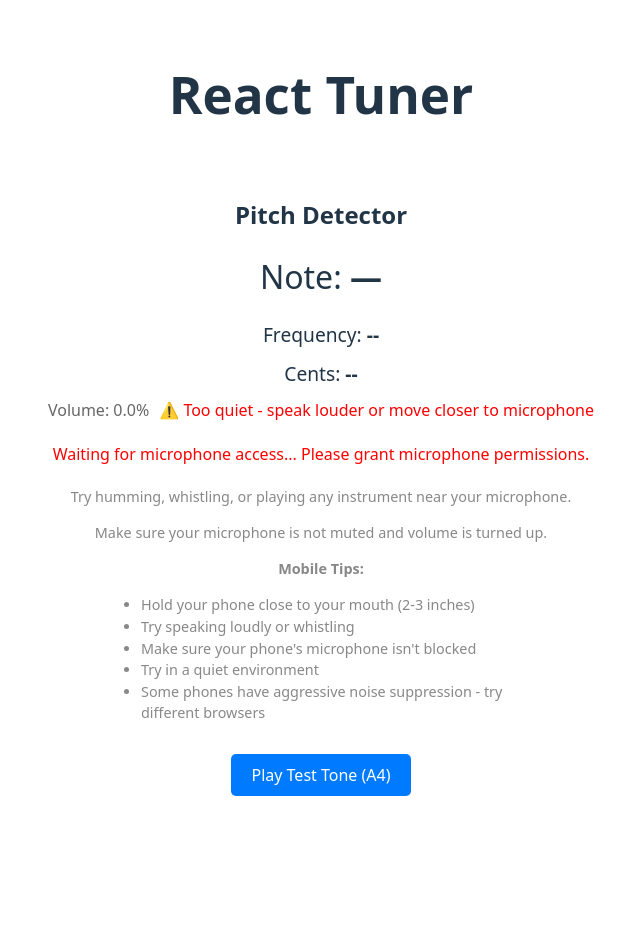
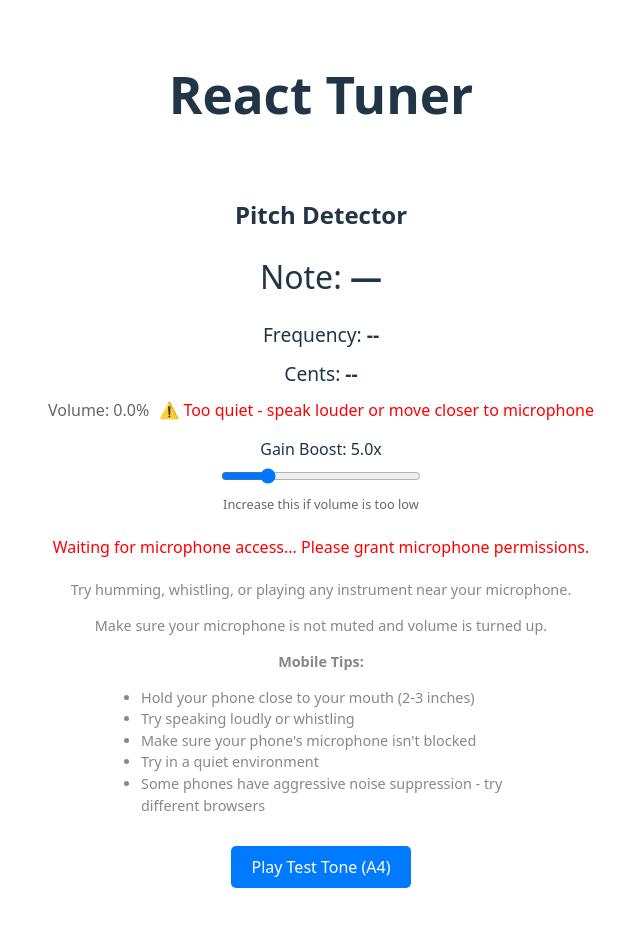
Before and after one commit to busukbangak/tuner, a React (Vite) app: page / in a window 1280 px wide. Shown: the top 926 px of the page, without its empty margins (319-959 px from the left). Before the commit the page ends 858 px from the top, so only its background shows below. Built offline with nearby package versions, Linux system fonts and the light colour scheme; no server answers.

Commit message:
Add gain control feature to Tuner component for improved audio signal management. Introduce gain level state and UI slider for user adjustments, enhancing overall audio experience.

```diff
--- a/src/components/Tuner.tsx
+++ b/src/components/Tuner.tsx
@@ -12,12 +12,14 @@ const Tuner: React.FC = () => {
   const [active, setActive] = useState(false);
   const [volume, setVolume] = useState(0);
   const [isPlayingTone, setIsPlayingTone] = useState(false);
+  const [gainLevel, setGainLevel] = useState(5.0);
   const analyserRef = useRef<AnalyserNode | null>(null);
   const dataRef = useRef<Float32Array>(new Float32Array(bufferSize));
   const rafRef = useRef<number | null>(null);
   const sampleRateRef = useRef<number>(44100);
   const pitchHistory = useRef<number[]>([]);
   const audioContextRef = useRef<AudioContext | null>(null);
+  const gainNodeRef = useRef<GainNode | null>(null);
 
   useEffect(() => {
     let stream: MediaStream;
@@ -82,13 +84,21 @@ const Tuner: React.FC = () => {
         const source = audioContext.createMediaStreamSource(stream);
         const analyser = audioContext.createAnalyser();
 
+        // Add a gain node to boost the signal
+        const gainNode = audioContext.createGain();
+        gainNode.gain.value = gainLevel; // Use the state value
+        gainNodeRef.current = gainNode; // Store reference for later updates
+
         analyser.fftSize = bufferSize;
-        analyser.smoothingTimeConstant = 0.3;
-        analyser.minDecibels = -90;
+        analyser.smoothingTimeConstant = 0.3; // Reduced for more responsive detection
+        analyser.minDecibels = -90; // Lower threshold for mobile
         analyser.maxDecibels = -10;
 
+        // Connect: source -> gain -> analyser
+        source.connect(gainNode);
+        gainNode.connect(analyser);
+
         analyserRef.current = analyser;
-        source.connect(analyser);
         setActive(true);
 
         // Log successful audio setup for debugging
@@ -194,6 +204,13 @@ const Tuner: React.FC = () => {
     setTimeout(() => setIsPlayingTone(false), 2000);
   };
 
+  const updateGain = (newGain: number) => {
+    setGainLevel(newGain);
+    if (gainNodeRef.current) {
+      gainNodeRef.current.gain.value = newGain;
+    }
+  };
+
   return (
     <div style={{ padding: '20px', textAlign: 'center' }}>
       <h2>Pitch Detector</h2>
@@ -213,6 +230,23 @@ const Tuner: React.FC = () => {
             ⚠️ Too quiet - speak louder or move closer to microphone
           </span>
         )}
+      </div>
+      <div style={{ margin: '15px 0' }}>
+        <label style={{ display: 'block', marginBottom: '5px' }}>
+          Gain Boost: {gainLevel.toFixed(1)}x
+        </label>
+        <input
+          type="range"
+          min="1"
+          max="20"
+          step="0.5"
+          value={gainLevel}
+          onChange={(e) => updateGain(parseFloat(e.target.value))}
+          style={{ width: '200px' }}
+        />
+        <div style={{ fontSize: '0.8em', color: '#666', marginTop: '5px' }}>
+          Increase this if volume is too low
+        </div>
       </div>
       {!active && (
         <div style={{ color: 'red', margin: '20px 0' }}>
```
